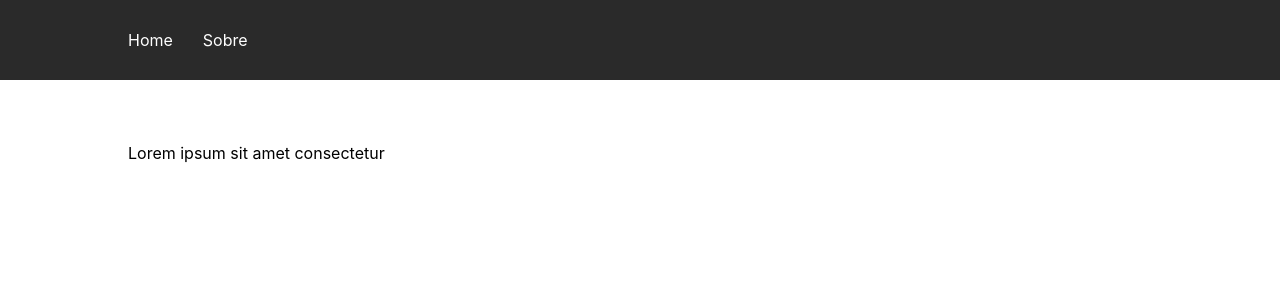
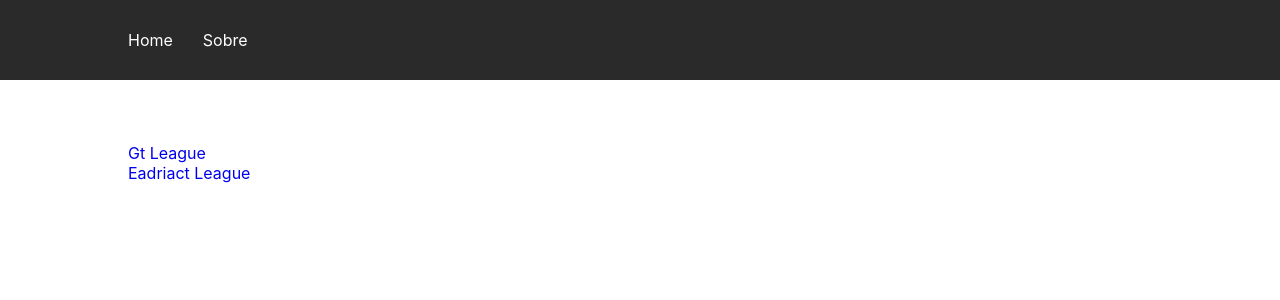
Before and after one commit to allanncruz/esoccer-win-draws, a React (Create React App) app: page / in a window 1280 px wide. Shown: the top 300 px of the page. Built offline with nearby package versions, Linux system fonts and the light colour scheme.

Commit message:
feat: config routers and pages

```diff
--- a/package.json
+++ b/package.json
@@ -40,5 +40,8 @@
       "last 1 firefox version",
       "last 1 safari version"
     ]
+  },
+  "devDependencies": {
+    "react-router-dom": "^6.18.0"
   }
 }
--- a/src/App.tsx
+++ b/src/App.tsx
@@ -1,15 +1,25 @@
 import  Header from './components/Header';
-import { Container, Main } from './styles/style';
+import { BrowserRouter, Routes, Route } from "react-router-dom";
+import { Main } from './styles/style';
+import Home from './pages/Home';
+import About from './pages/About';
+import EadriactLeague from './pages/EadriactLeague';
+import GtLeague from './pages/GtLeague';
 
 function App() {
   return (
     <div className="App">
+    <BrowserRouter>
       <Header />
       <Main>
-        <Container>
-          Lorem ipsum sit amet consectetur
-        </Container>
+        <Routes>
+          <Route path="/" element={<Home />} />
+          <Route path="/about" element={<About />} />
+          <Route path="/gt-league" element={<GtLeague />} />
+          <Route path="/eadriact-league" element={<EadriactLeague />} />
+        </Routes>
       </Main>
+    </BrowserRouter>
     </div>
   );
 }
--- a/src/components/Header/navBar.tsx
+++ b/src/components/Header/navBar.tsx
@@ -1,6 +1,7 @@
+import { Link } from "react-router-dom";
 import { Container } from "../../styles/style";
+
 import {
-  Link,
   Nav
  } from "./style";
 
@@ -8,8 +9,8 @@ export default function Navbar() {
   return (
       <Nav>
         <Container>
-          <Link href="/">Home</Link>
-          <Link href="/about">Sobre</Link>
+          <Link to="/">Home</Link>
+          <Link to="/about">Sobre</Link>
         </Container>
       </Nav>
   );
--- a/src/components/Header/style.ts
+++ b/src/components/Header/style.ts
@@ -1,4 +1,5 @@
 import styled from 'styled-components'
+
 
 export const Nav = styled.nav`
   padding: 15px 0;
@@ -7,12 +8,12 @@ export const Nav = styled.nav`
   width: 100%;
   top: 0;
   left: 0;
-`;
 
-export const Link = styled.a`
+    a {
       margin: 0 15px;
       color: #fff;
       &:nth-child(1){
         margin-left: 0 !important;
       }
+    }
 `;
--- /dev/null
+++ b/src/pages/About/index.tsx
@@ -0,0 +1,9 @@
+import { Container } from "../../styles/style";
+
+export default function About() {
+  return (
+    <Container>
+      Sobre
+    </Container>
+  );
+}
--- /dev/null
+++ b/src/pages/EadriactLeague/index.tsx
@@ -0,0 +1,9 @@
+import { Container } from "../../styles/style";
+
+export default function EadriactLeague() {
+  return (
+    <Container>
+      EadriactLeague
+    </Container>
+  );
+}
--- /dev/null
+++ b/src/pages/GtLeague/index.tsx
@@ -0,0 +1,9 @@
+import { Container } from "../../styles/style";
+
+export default function GtLeague() {
+  return (
+    <Container>
+      GtLeague
+    </Container>
+  );
+}
--- /dev/null
+++ b/src/pages/Home/index.tsx
@@ -0,0 +1,11 @@
+import { Link } from "react-router-dom";
+import { Container } from "../../styles/style";
+
+export default function Home() {
+  return (
+    <Container>
+      <Link to="/gt-league">Gt League</Link><br />
+      <Link to="/eadriact-league">Eadriact League</Link>
+    </Container>
+  );
+}
```
Also changed, not shown: 1 other file (tests, documents, lock files or other folders). Lines whose indentation alone changed are shown as unchanged.
